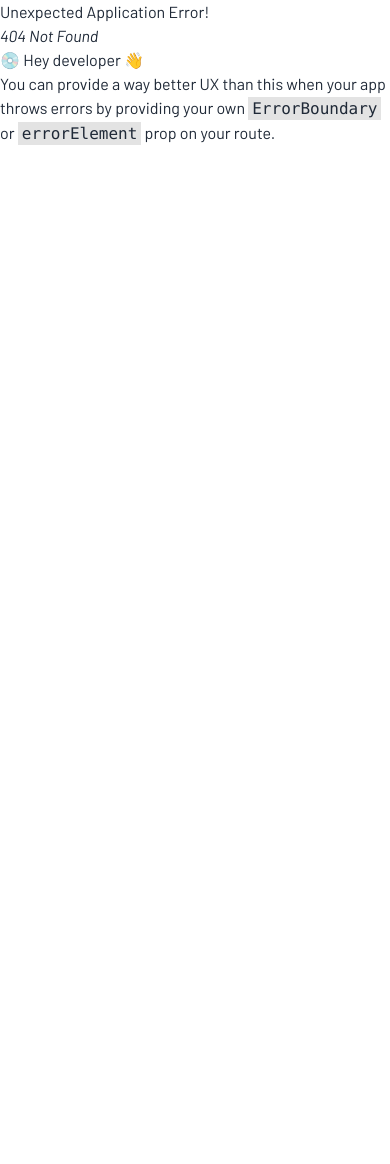
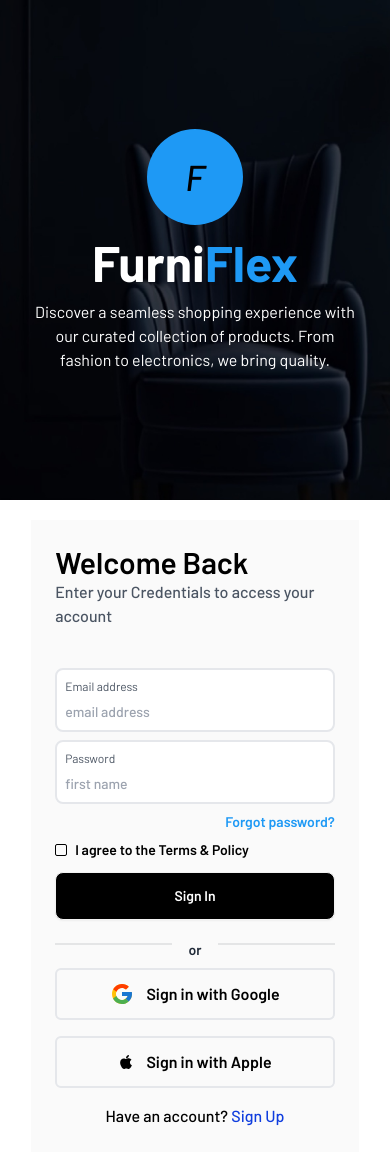
Before and after one commit to Shahriar-Samir/FurniFlex-client, a React (Vite) app: page /signin in a window 390 px wide. Before the commit this address had no page. Shown: the top 1164 px of the page. Before the commit the page ends 844 px from the top, so only its background shows below. Built offline with nearby package versions, Linux system fonts and the light colour scheme.

Commit message:
add: sigin page with responsiveness for all devices feature

```diff
--- /dev/null
+++ b/src/Pages/login/components/Banner.jsx
@@ -0,0 +1,23 @@
+import React from 'react';
+
+const Banner = () => {
+    return (
+        <section className='w-full h-[500px] lg:h-full lg:w-1/2 bg-[url("/Images/banner.jpeg")] bg-cover flex justify-center items-center bg-no-repeat'>
+           <div className='w-full'>
+
+            {/* logo */}
+           <div className='w-24 h-24 bg-titleBlue rounded-full mx-auto flex justify-center items-center'>
+                    <h1 className='text-black italic font-medium text-4xl'>F</h1>
+           </div>
+
+            {/* title */}
+           <h1 className='text-center font-bold text-[50px] text-white '>Furni<span className='text-titleBlue'>Flex</span></h1>
+
+           {/* description */}
+           <p className='mx-auto text-white text-center w-10/12 max-w-[450px]'>Discover a seamless shopping experience with our curated collection of products. From fashion to electronics, we bring quality.</p>
+           </div>
+        </section>
+    );
+};
+
+export default Banner;
--- /dev/null
+++ b/src/Pages/login/components/LoginForm.jsx
@@ -0,0 +1,61 @@
+import React from 'react';
+import { FcGoogle } from "react-icons/fc";
+import { FaApple } from "react-icons/fa";
+import { Link } from 'react-router-dom';
+
+const LoginForm = () => {
+    return (
+        <section className='w-11/12 mx-auto lg:w-1/2 h-full flex justify-center items-center mb-[100px]'>
+        <div className='w-11/12 flex justify-center items-center flex-col max-w-[500px] p-6 bg-[#fafafa]'>
+
+        {/* form titles */}
+           <div className='w-full'>
+           <h2 className='text-start font-semibold text-3xl text-black'>Welcome Back</h2>
+           <h3 className='text-gray-600 font-medium text-start '>Enter your Credentials to access your account</h3>
+           </div>
+
+        {/* form */}
+            <form className="card-body p-0 mt-10 w-full max-w-[500px]">
+            <div className="form-control bg-white px-2 py-2 rounded-lg border-2 ">
+                    <label className="label px-0 pt-0">
+                        <span className="label-text text-xs text-gray-600">Email address</span>
+                    </label>
+                    <input type="email" name='email' placeholder="email address" className=" bg-transparent border-none outline-none text-sm font-medium"  />
+            </div>
+            <div className="form-control bg-white px-2 py-2 rounded-lg border-2 w-full">
+                    <label className="label px-0 pt-0">
+                        <span className="label-text text-xs text-gray-600">Password</span>
+                    </label>
+                    <input type="password" name='password' placeholder="first name" className=" bg-transparent border-none outline-none text-sm font-medium"  />
+            </div>
+            <div className='w-full flex justify-end '>
+            <label className="label p-0">
+                        <Link href="#" className="label-text-alt link link-hover text-titleBlue text-sm font-semibold">Forgot password?</Link>
+                    </label>
+            </div>
+            <div className="form-control ">
+            <label className="label cursor-pointer justify-start gap-2 p-0">
+                <input type="checkbox" className="checkbox border border-black w-3 h-3 rounded-sm font-medium" />
+                <span className="label-text font-semibold text-black">I agree to the Terms & Policy</span>
+            </label>
+            </div>
+            <div className="form-control mt-1">
+            <button className="btn bg-black text-white hover:bg-[#636363]">Sign In</button>
+            </div>
+            </form>
+            <div className="divider"><h4 className='text-sm font-semibold mt-3'>or</h4></div>
+
+            {/* Social Media Auths*/}
+            <div className='flex flex-col lg:flex-row w-full gap-4 '>
+            <button className="flex justify-center items-center border-2 gap-3 py-3 px-5 bg-transparent text-black font-semibold w-full rounded-md"><FcGoogle  className='text-2xl'/> Sign in with Google</button>
+            <button className="flex justify-center items-center gap-3 py-3 px-5 border-2 bg-transparent rounded-md text-black font-semibold w-full "><FaApple /> Sign in with Apple</button>
+            </div>
+
+            {/* navigate to login page button */}
+            <nav className='flex justify-center font-medium mt-4 text-black'><h1>Have an account? <Link to='/signup' className='text-[#0F3DDE]'>Sign Up</Link></h1></nav>
+        </div>
+    </section>
+    );
+};
+
+export default LoginForm;
--- a/src/Pages/login/login.jsx
+++ b/src/Pages/login/login.jsx
@@ -0,0 +1,19 @@
+import React from 'react';
+import LoginForm from './components/LoginForm';
+import Banner from './components/Banner';
+
+const Login = () => {
+    return (
+        <main className='flex flex-col-reverse gap-5 md:gap-0 lg:flex-row w-full lg:h-[150vh]'>
+
+            {/* sign up form section*/}
+            <LoginForm/>
+
+            {/* banner section */}
+            <Banner/>
+
+        </main>
+    );
+};
+
+export default Login;
```
Also changed, not shown: src/Routes/Router.jsx (+15 -2 lines).
